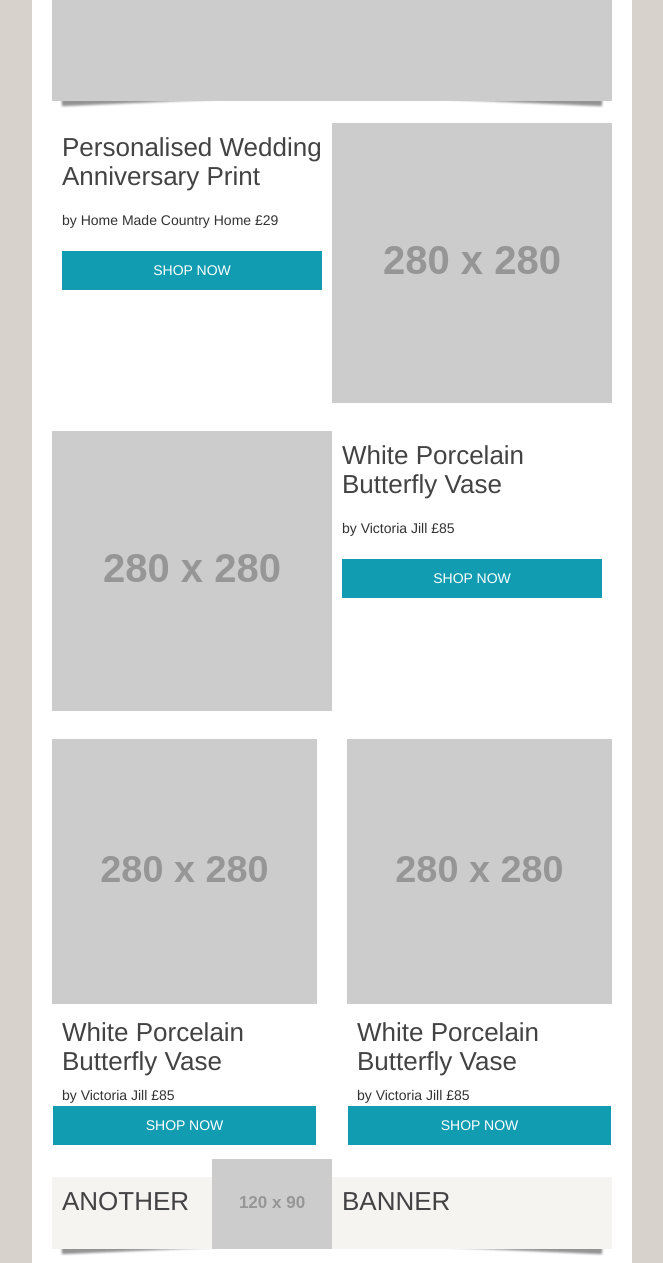
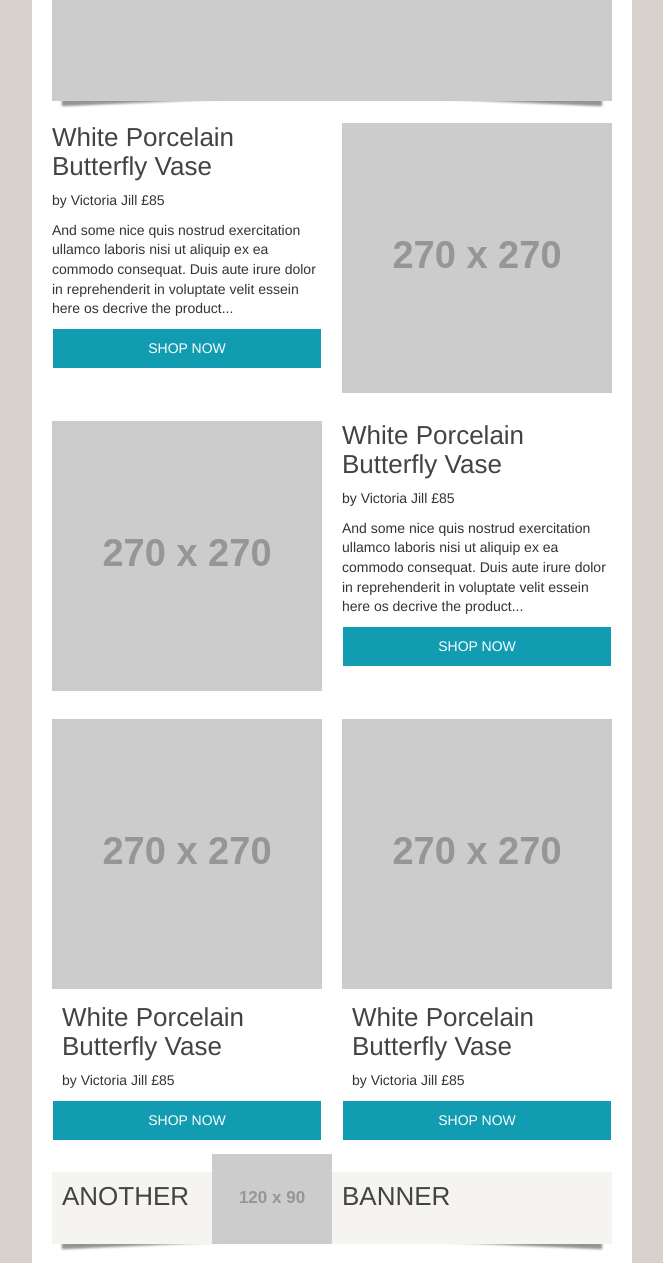
Before and after one commit to philwareham/responsive-email, a plain HTML site: page index.html in a window 1280 px wide. Shown: the part 660-1923 px from the top of the page, without its empty margins (308-971 px from the left). Drawn offline with Linux system fonts and the light colour scheme; placeholder pictures from the web are drawn by us.

Commit message:
re-factoring table nesting
adding descriptions to product, added 2 product grid in

```diff
--- a/index.html
+++ b/index.html
@@ -346,113 +346,117 @@ The yahoo attribute is added if you are using media queries for mobile devices (
               <table width="560" cellpadding="0" cellspacing="0" border="0" align="center" class="innertable" style="margin-bottom:1em;" >
                 <tr valign="top">
                   <!-- standard article textarea -->
-                  <td><table width="280" cellpadding="0" cellspacing="0" border="0">
+                  <td>
+                  <table width="270" cellpadding="0" cellspacing="0" border="0" style="margin-right:10px;">
+                    <tr valign="top">
+                        <td><img style="margin-bottom:1em; display:none !important" src="http://www.placehold.it/270x270/dedede/ffffff&text=hero+2col+image" width="280" height="280" border="0" alt="" class="show" />
+                          <h1 style="color:#434343; margin-bottom:10px;"><a style="color:#434343;" href="#" target="_blank">White Porcelain Butterfly Vase</a></h1></td>
+                        <!-- /standard article icon -->
+                        <!-- standard article heading text -->
+                      </tr>
                       <tr valign="top">
-                        <!-- standard article icon -->
-                        <td><img style="margin-bottom:1em; display:none !important" src="http://www.placehold.it/280x280/dedede/ffffff&text=hero+2col+image" width="280" height="280" border="0" alt="" class="show" />
-                          <h1 style="color:#434343; margin:10px;"><a style="color:#434343;" href="#" target="_blank">Personalised Wedding Anniversary Print</a></h1></td>
-                        <!-- /standard article icon -->
-                        <!-- standard article heading text --> <!-- /standard article heading text -->
+                        <td><p style="margin-top:0; margin-bottom:0;">by Victoria Jill £85</p></td>
                       </tr>
-                    </table>
-
-                    <!-- standard article paragraph text -->
-
-                    <table width="100%" cellpadding="10" cellspacing="0" border="0">
                       <tr valign="top">
-                        <td><p style="margin-top:0; margin-bottom:0;">by Home Made Country Home £29</p></td>
+                        <td><p style="margin-top:10px; margin-bottom:10px;">And some nice quis nostrud exercitation ullamco laboris nisi ut aliquip ex ea commodo consequat. Duis aute irure dolor in reprehenderit in voluptate velit essein here os decrive the product...</p></td>
                       </tr>
                       <tr valign="top">
                         <td><a href="#" style="background-color:#129CB2; width:92%; display:block; height:100%; min-height:100%; color:#FFFFFF; padding:10px; text-align:center; margin:0 auto; ">SHOP NOW</a></td>
                       </tr>
                     </table>
-
-                    <!-- /standard article paragraph text --></td>
-                  <!-- /standard article textarea -->
-                  <!-- standard article main image: hidden in mobile version - must be 280px width (height can be variable) -->
-                  <td class="hide"><img style="margin-bottom:1em;" src="http://www.placehold.it/280x280/dedede/ffffff&text=hero+2col+image" width="280" height="280" border="0" alt="" /></td>
-                  <!-- /standard article main image -->
+                  </td>
+                  <td class="hide">
+                  <table width="270" cellpadding="0" cellspacing="0" border="0" style="margin-left:10px;">
+                      <tr valign="top">
+                        <!-- standard article icon -->
+                        <td><img style="margin-bottom:1em;" src="http://www.placehold.it/270x270/dedede/ffffff&text=hero+2col+image" width="270" height="270" border="0" alt="" /></td>
+                        <!-- standard article heading text -->
+                      </tr>
+                    </table>
+                  </td><!-- /standard article textarea -->
                 </tr>
               </table>
 
               <!-- /standard article (left text) -->
 
-              <!-- standard article (right text) -->
+              <!-- 1col article right -->
 
               <table width="560" cellpadding="0" cellspacing="0" border="0" align="center" class="innertable" style="margin-bottom:1em;" >
                 <tr valign="top">
-                  <!-- standard article main image: hidden in mobile version - must be 280px width (height can be variable) -->
-                  <td class="hide"><img style="margin-bottom:1em;" src="http://www.placehold.it/280x280/dedede/ffffff&text=hero+2col+image" width="280" height="280" border="0" alt="" /></td>
-                  <!-- /standard article main image -->
                   <!-- standard article textarea -->
-                  <td><table width="280" cellpadding="0" cellspacing="0" border="0">
+                  <td class="hide"><table width="270" cellpadding="0" cellspacing="0" border="0" style="margin-right:10px;">
                       <tr valign="top">
                         <!-- standard article icon -->
-                        <td><img style="margin-bottom:1em; display:none !important" src="http://www.placehold.it/280x280/dedede/ffffff&text=hero+2col+image" width="280" height="280" border="0" alt="" class="show" />
-                          <h1 style="color:#434343; margin:10px;"><a style="color:#434343;" href="#" target="_blank">White Porcelain Butterfly Vase</a></h1></td>
+                        <td ><img style="margin-bottom:1em;" src="http://www.placehold.it/270x270/dedede/ffffff&text=hero+2col+image" width="270" height="270" border="0" alt="" /></td>
+                        <!-- standard article heading text -->
+                      </tr>
+                    </table>
+                  </td>
+                  <td>
+                  <table width="270" cellpadding="0" cellspacing="0" border="0" style="margin-left:10px;">
+                    <tr valign="top">
+                        <td><img style="margin-bottom:1em; display:none !important" src="http://www.placehold.it/270x270/dedede/ffffff&text=hero+2col+image" width="280" height="280" border="0" alt="" class="show" />
+                          <h1 style="color:#434343; margin-bottom:10px;"><a style="color:#434343;" href="#" target="_blank">White Porcelain Butterfly Vase</a></h1></td>
                         <!-- /standard article icon -->
                         <!-- standard article heading text -->
                       </tr>
-                    </table>
-
-                    <!-- standard article paragraph text -->
-
-                    <table width="100%" cellpadding="10" cellspacing="0" border="0">
                       <tr valign="top">
                         <td><p style="margin-top:0; margin-bottom:0;">by Victoria Jill £85</p></td>
+                      </tr>
+                      <tr valign="top">
+                        <td><p style="margin-top:10px; margin-bottom:10px;">And some nice quis nostrud exercitation ullamco laboris nisi ut aliquip ex ea commodo consequat. Duis aute irure dolor in reprehenderit in voluptate velit essein here os decrive the product...</p></td>
                       </tr>
                       <tr valign="top">
                         <td><a href="#" style="background-color:#129CB2; width:92%; display:block; height:100%; min-height:100%; color:#FFFFFF; padding:10px; text-align:center; margin:0 auto; ">SHOP NOW</a></td>
                       </tr>
                     </table>
-
-                    <!-- /standard article paragraph text --></td>
-                  <!-- /standard article textarea -->
+                  </td><!-- /standard article textarea -->
                 </tr>
               </table>
 
-              <!-- /standard article (right text) -->
+              <!-- /1col article right -->
 
-              <!-- standard article (right text) -->
+              <!-- 2col article -->
 
               <table width="560" cellpadding="0" cellspacing="0" border="0" align="center" class="innertable" style="margin-bottom:1em;" >
                 <tr valign="top">
                   <!-- standard article textarea -->
-                  <td><table width="265" cellpadding="0" cellspacing="0" border="0" style="margin-right:15px;">
+                  <td><table width="270" cellpadding="0" cellspacing="0" border="0" style="margin-right:10px;">
                       <tr valign="top">
                         <!-- standard article icon -->
-                        <td><img style="margin-bottom:1em;" src="http://www.placehold.it/280x280/dedede/ffffff&text=hero+2col+image" width="265" height="265" border="0" alt="" />
+                        <td><img style="margin-bottom:1em;" src="http://www.placehold.it/270x270/dedede/ffffff&text=hero+2col+image" width="270" height="270" border="0" alt="" />
                           <h1 style="color:#434343; margin:10px;"><a style="color:#434343;" href="#" target="_blank">White Porcelain Butterfly Vase</a></h1></td>
 
                         <!-- standard article heading text -->
                       </tr>
                       <tr valign="top">
-                        <td><p style="margin-top:0; margin-bottom:0; margin-left:10px;">by Victoria Jill £85</p></td>
+                        <td><p style="margin-top:0; margin-bottom:10px; margin-left:10px;">by Victoria Jill £85</p></td>
                       </tr>
                       <tr valign="top">
                         <td><a href="#" style="background-color:#129CB2; width:92%; display:block; height:100%; min-height:100%; color:#FFFFFF; padding:10px; text-align:center; margin:0 auto; ">SHOP NOW</a></td>
                       </tr>
                     </table>
-                    </td>
-                  <td><table width="265" cellpadding="0" cellspacing="0" border="0" style="margin-left:15px;">
+                  </td>
+                  <td><table width="270" cellpadding="0" cellspacing="0" border="0" style="margin-left:10px;">
                       <tr valign="top">
                         <!-- standard article icon -->
-                        <td><img style="margin-bottom:1em;" src="http://www.placehold.it/280x280/dedede/ffffff&text=hero+2col+image" width="265" height="265" border="0" alt="" />
+                        <td><img style="margin-bottom:1em;" src="http://www.placehold.it/270x270/dedede/ffffff&text=hero+2col+image" width="270" height="270" border="0" alt="" />
                           <h1 style="color:#434343; margin:10px;"><a style="color:#434343;" href="#" target="_blank">White Porcelain Butterfly Vase</a></h1></td>
 
                         <!-- standard article heading text -->
                       </tr>
                       <tr valign="top">
-                        <td><p style="margin-top:0; margin-bottom:0; margin-left:10px;">by Victoria Jill £85</p></td>
+                        <td><p style="margin-top:0; margin-bottom:10px; margin-left:10px;">by Victoria Jill £85</p></td>
                       </tr>
                       <tr valign="top">
                         <td><a href="#" style="background-color:#129CB2; width:92%; display:block; height:100%; min-height:100%; color:#FFFFFF; padding:10px; text-align:center; margin:0 auto; ">SHOP NOW</a></td>
                       </tr>
-                    </table></td><!-- /standard article textarea -->
+                    </table></td>
+                  <!-- /standard article textarea -->
                 </tr>
               </table>
 
-              <!-- /standard article (right text) -->
+              <!-- /2col article -->
 
               <!-- secondary article (short story) -->
 
@@ -468,16 +472,8 @@ The yahoo attribute is added if you are using media queries for mobile devices (
                         <!-- /secondary article (120px image) main image -->
                       </tr>
                       <tr valign="top">
-                        <td><table width="160" cellpadding="0" cellspacing="0" border="0" style="padding-bottom:0;">
+                        <td><table width="160" cellpadding="10" cellspacing="0" border="0" style="padding-bottom:0;">
                             <tr>
-                              <!-- blank cell - do not use for content -->
-                              <td height="10" colspan="2"><img src="img/blank.gif" width="1" height="1" border="0" alt="" /></td>
-                              <!-- /blank cell -->
-                            </tr>
-                            <tr>
-                              <!-- blank cell - do not use for content -->
-                              <td width="10"><img src="img/blank.gif" width="1" height="1" border="0" alt="" /></td>
-                              <!-- /blank cell -->
                               <!-- secondary article (120px image) heading text -->
                               <td><h1 style="color:#434343;">ANOTHER</h1></td>
                               <!-- /secondary article (120px image) heading text -->
```
